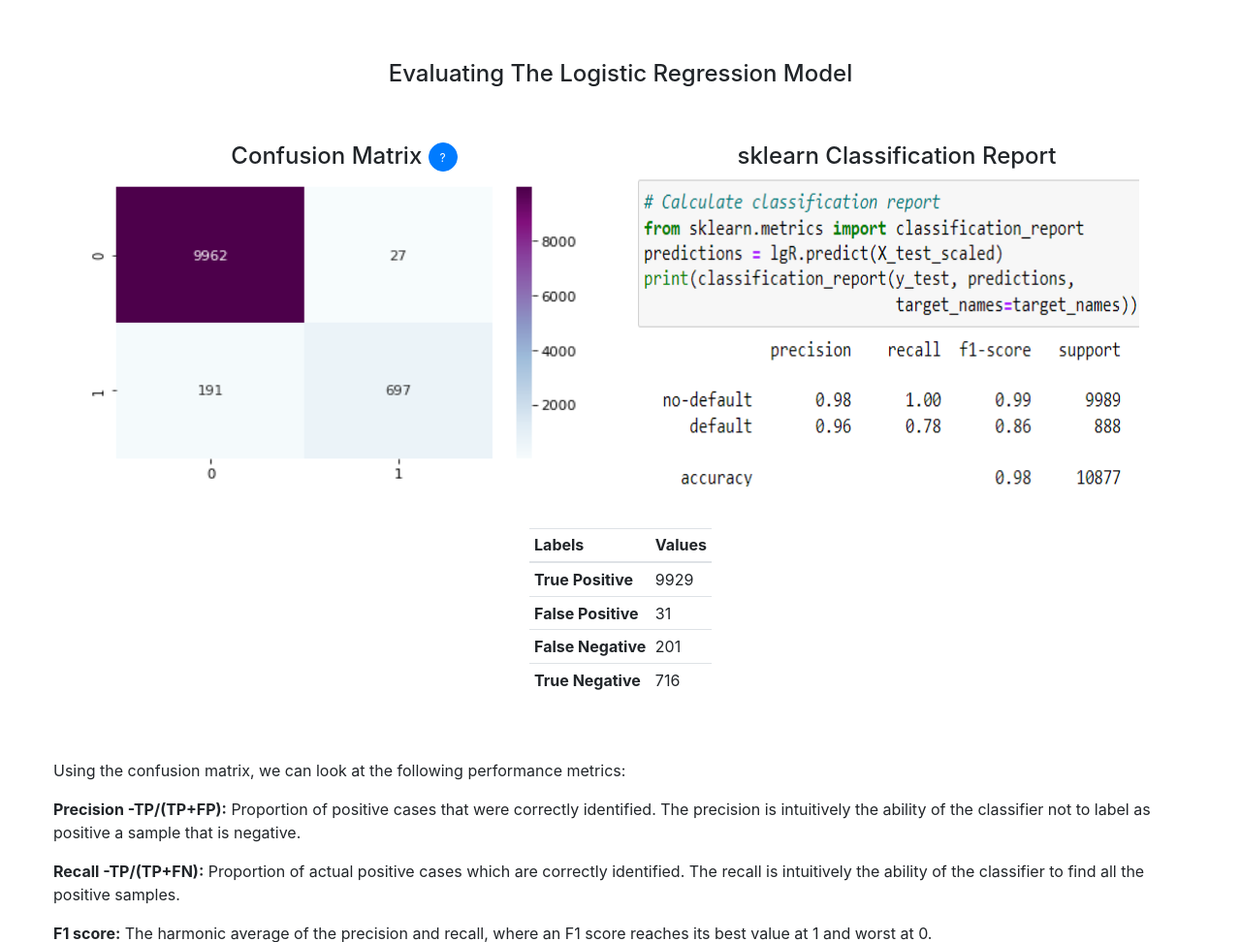
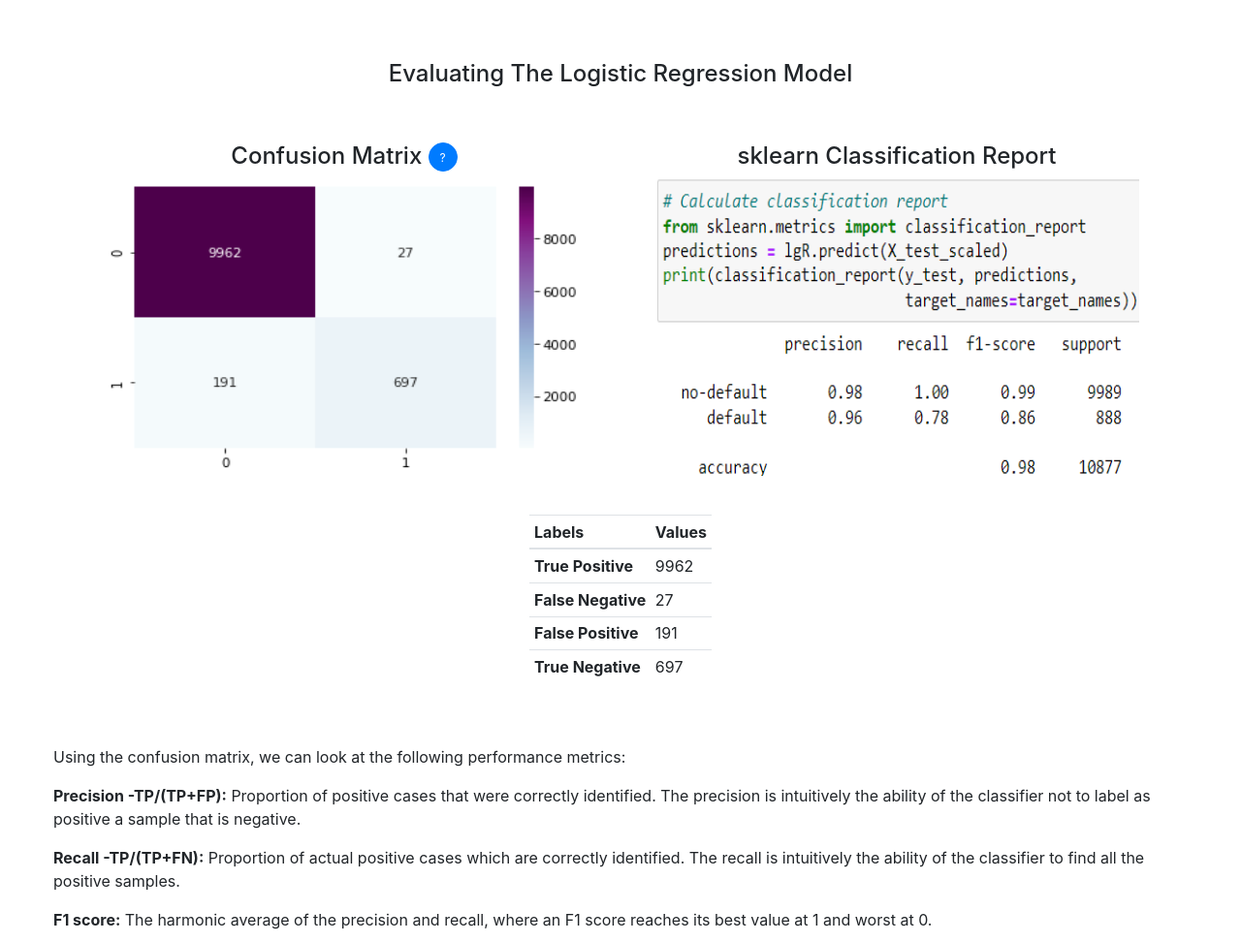
Before and after one commit to gjumaan/ml-project, a Flask app: page /models/logreg in a window 1280 px wide. Shown: the part 937-1909 px from the top of the page at 97% size. Run offline with Flask 2, Linux system fonts and the light colour scheme; parts of the project's set-up code (start-up, migrations or seed data) failed here and were passed over; some libraries are stand-ins or nearby versions.

Commit message:
final changes

```diff
--- a/templates/logreg.html
+++ b/templates/logreg.html
@@ -107,12 +107,12 @@
               ?
             </button>
           </h4>
-          <img style="padding-right: 20px; padding left: 20px;"src="{{ url_for('static', filename='images/logReg_new.png') }}" height="80%" width="100%">
+          <img style="padding-right: 20px; padding-left: 20px;" src="{{ url_for('static', filename='images/logReg_new.png') }}" height="80%" width="100%">
         </div>
 
         <div class="col">
           <h4 class="text-center">sklearn Classification Report</h4>
-          <img style="padding-right: 20px; padding left: 20px;"src="{{ url_for('static', filename='images/logReg_Class_new.png') }}" height="80%" width="100%">
+          <img style="padding-right: 20px; padding-left: 20px;" src="{{ url_for('static', filename='images/logReg_Class_new.png') }}" height="80%" width="100%">
         </div>
       </div>
 
@@ -129,19 +129,19 @@
             <tbody>
               <tr>
                 <th scope="row">True Positive</th>
-                <td>9929</td>
+                <td>9962</td>
+              </tr>
+              <tr>
+                <th scope="row">False Negative</th>
+                <td>27</td>
               </tr>
               <tr>
                 <th scope="row">False Positive</th>
-                <td>31</td>
-              </tr>
-              <tr>
-                <th scope="row">False Negative</th>
-                <td>201</td>
+                <td>191</td>
               </tr>
               <tr>
                 <th scope="row">True Negative</th>
-                <td>716</td>
+                <td>697</td>
               </tr>
             </tbody>
           </table>
```
